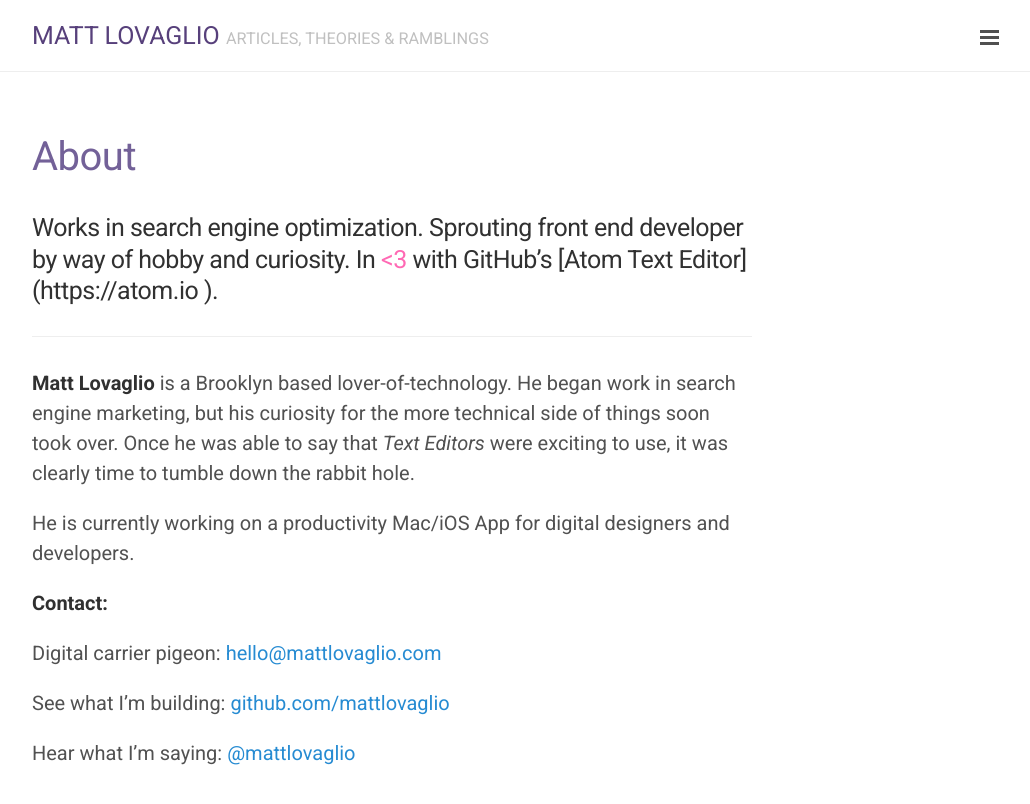
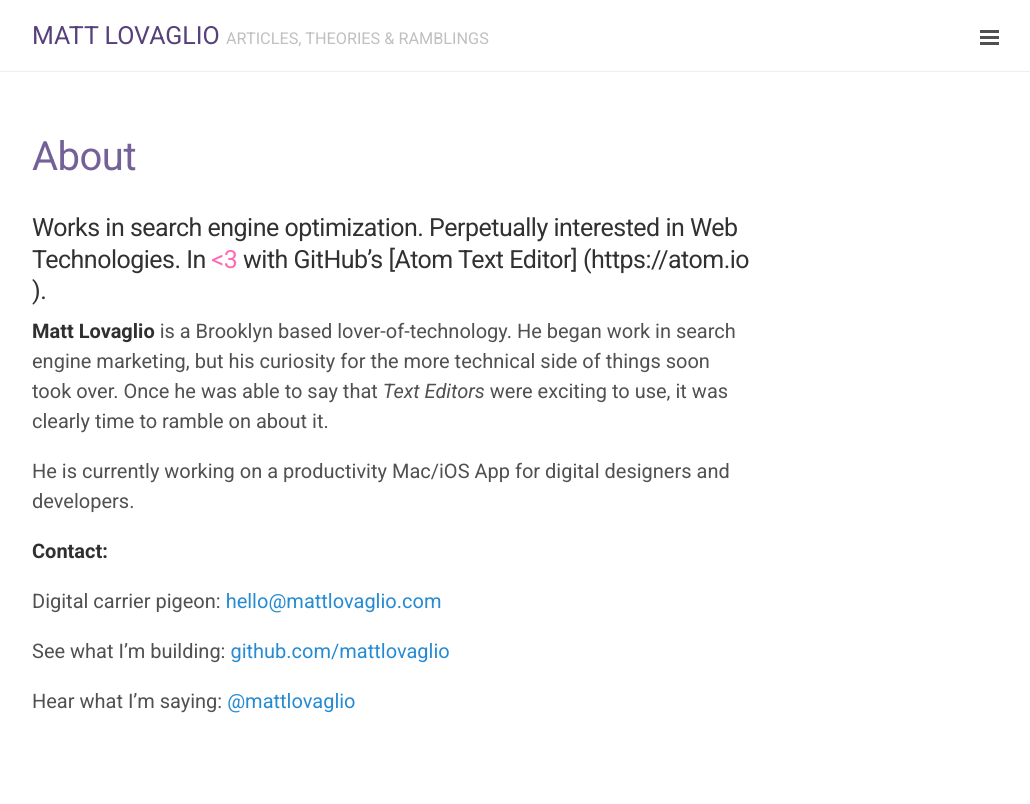
Before and after one commit to mattlovaglio/mattlovaglio.github.io, a Jekyll site: the page built from about.md, in a window 1280 px wide. Shown: the top 804 px of the page, without its empty margins (248-1278 px from the left). Built offline with Jekyll 4.4.1, drawn with Linux system fonts in a browser that asks for light colours; Markdown is read by kramdown in place of the engine named in the settings.

Commit message:
Addition to about section
Minimal change.

```diff
--- a/about.md
+++ b/about.md
@@ -2,11 +2,9 @@
 layout: page
 title: About
 ---
-###Works in search engine optimization. Sprouting front end developer by way of hobby and curiosity. In <span class="heart"><3</span> with GitHub's [Atom Text Editor] (https://atom.io ).
+###Works in search engine optimization. Perpetually interested in Web Technologies. In <span class="heart"><3</span> with GitHub's [Atom Text Editor] (https://atom.io ).
 
----
-
-**Matt Lovaglio** is a Brooklyn based lover-of-technology. He began work in search engine marketing, but his curiosity for the more technical side of things soon took over. Once he was able to say that *Text Editors* were exciting to use, it was clearly time to tumble down the rabbit hole.
+**Matt Lovaglio** is a Brooklyn based lover-of-technology. He began work in search engine marketing, but his curiosity for the more technical side of things soon took over. Once he was able to say that *Text Editors* were exciting to use, it was clearly time to ramble on about it.
 
 He is currently working on a productivity Mac/iOS App for digital designers and developers.
 
```
